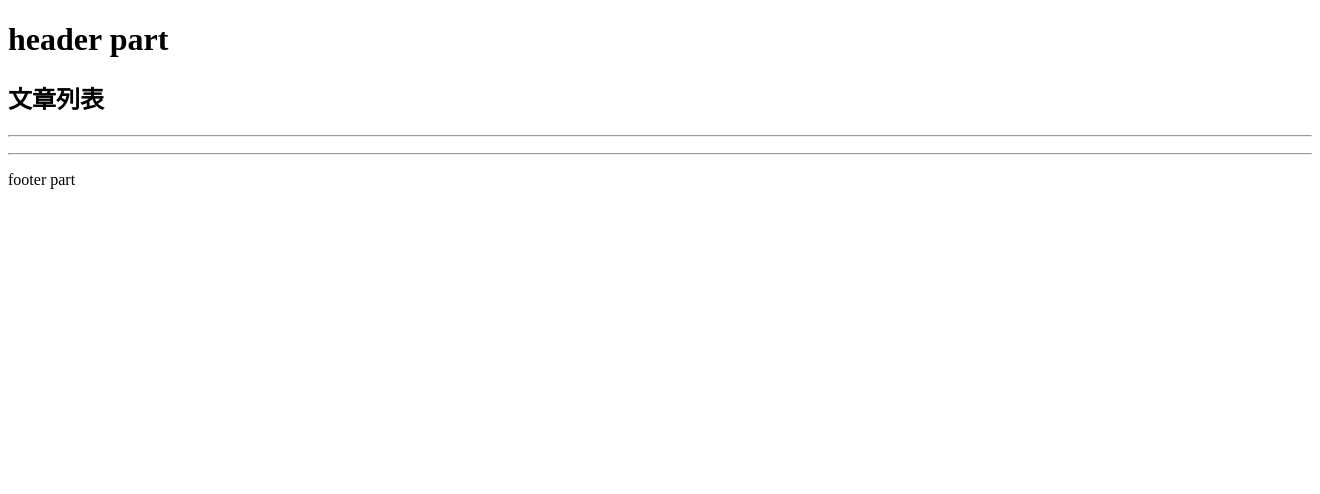
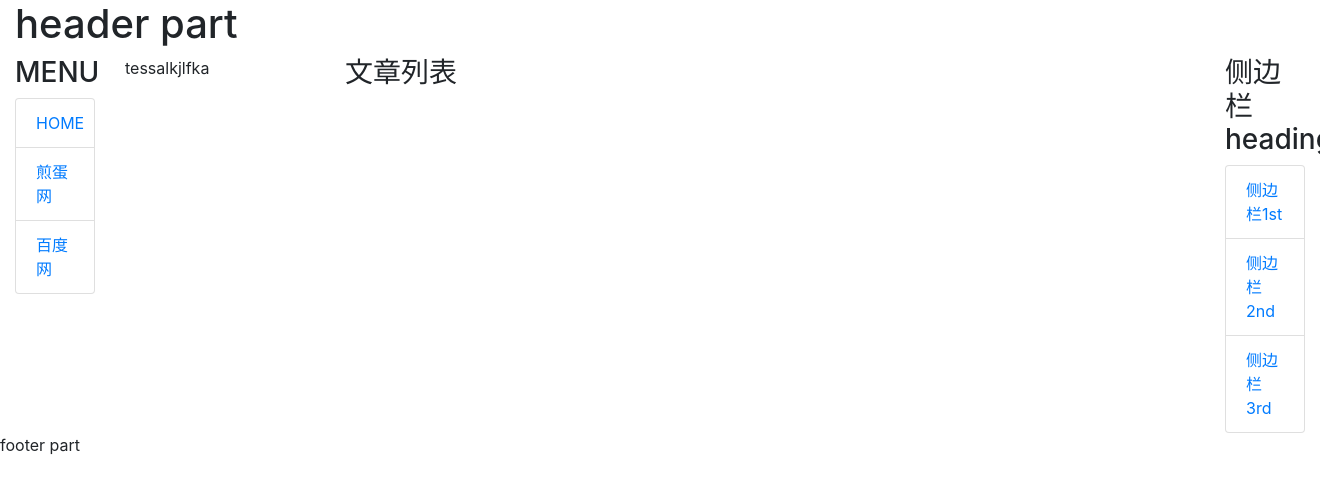
Before and after one commit to PaprikaLin/django-p, a Django app: page / in a window 1320 px wide; the page is wider, and only the part inside the window is pictured. Shown: the top 494 px of that part. Run offline with Django 3.2, Linux system fonts and the light colour scheme; data that the repository does not hold is empty; some libraries are stand-ins or nearby versions.

Commit message:
add ajax on mainpage

```diff
--- /dev/null
+++ b/mipha/static/mipha/css/mainpage.css
@@ -0,0 +1,5 @@
+
+ul {
+    list-style-type:none;
+    text-align: center;
+}
--- /dev/null
+++ b/mipha/static/mipha/js/mainpage.js
@@ -0,0 +1,6 @@
+$(document).ready(function() {
+    $('.post-list li a').click(function(event){
+        event.preventDefault();
+        $('#ajaxbody').load(this.href)
+    })
+})
--- a/mipha/templates/mipha/base.html
+++ /dev/null
@@ -1,20 +0,0 @@
-<!DOCTYPE html>
-<html>
-<head>
-{% load static %}
-
-<script type="text/javascript" src="{% static 'mipha/js/jquery.js' %}"></script>
-<meta charset="utf-8">
-<title>
-    {% block title %} {% endblock %}
-</title>
-</head>
-<body>
-    {% include 'mipha/header.html' %}
-    {% block headmessage %} {% endblock %}
-    <hr>
-    {% block content %} {% endblock %}
-    <hr>
-    {% include 'mipha/footer.html' %}
-</body>
-</html>
--- a/mipha/templates/mipha/header.html
+++ b/mipha/templates/mipha/header.html
@@ -1 +1,3 @@
-<h1> header part</h1>
+<div class="well">
+    <h1> header part</h1>
+</div>
--- a/mipha/templates/mipha/mainpage.html
+++ b/mipha/templates/mipha/mainpage.html
@@ -1,37 +1,79 @@
-{% extends 'mipha/base.html' %}
+{% extends 'base.html' %}
 
+{% block link %}
+{% load static %}
+<link rel="stylesheet" href="{% static 'mipha/css/mainpage.css' %}">
+<script type="text/javascript" src="{% static 'mipha/js/mainpage.js' %}"></script>
+{% endblock %}
 
 {% block title %}
     Paprika's blog
 {% endblock %}
 
-{% block headmessage %} <h2>文章列表</h2> {% endblock %}
-
 {% block content %}
-<div id="main">
-    <ul>
+<div class="row">
+    <!-- 左侧边栏 -->
+    <div class="col-sm-1 col-md-1">
+        <div class="panel panel-default">
+            <div class="panel panel-heading">
+                <h3> MENU </h3>
+            </div>
+            <div class="panel panel-body">
+                <div class="list-group">
+                    <a href="/" class="list-group-item">HOME</a>
+                    <a href="www.jandan.net" class="list-group-item">煎蛋网</a>
+                    <a href="www.baidu.com" class="list-group-item">百度网</a>
+                </div>
+            </div>
+        </div>
+    </div>
+    <!-- 中间内容 -->
+    <div class="col-sm-2 col-md-2">
+        tessalkjlfka
+    </div>
+    <div class="col-sm-6 col-md-6">
+        <div class="panel panel-default">
+            <div class="panel panel-heading">
+            {% block headmessage %} <h3>文章列表</h3> {% endblock %}
+            </div>
+            <div class="panel panel-body">
+                <ul class="post-list">
                     {% for post in posts %}
-        <li>
-            <a href="{{ post.slug }}">{{ post }}</a><span> -- {{ post.author }}</span>
+                    <li><a href="/{{ post.author}}/{{ post.slug }}">{{ post.title }}</a></li>
                     <hr>
-            <p>{{ post.body|linebreaksbr }}</p>
-            <hr>
-        </li>
                     {% endfor %}
                 </ul>
             </div>
+        </div>
+    </div>
+    <!-- ajax填充诗歌原文 -->
+    <div class="col-sm-2 col-md-2">
+        <div class="panel panel-default">
+            <div class="panel panel-heading">
+                <div id="ajaxhead">
 
-<style>
-    .para {
-        text-align: center;
-    }
-    ul {
-        list-style-type:none;
-    }
-    </style>
+                </div>
+            </div>
+            <div class="panel panel-body">
+                <div id="ajaxbody">
 
-<script>
-    console.log('asdf')
-    $('li').addClass('para')
-</script>
+                </div>
+            </div>
+        </div>
+    </div>
+    <!-- 右侧边栏 -->
+    <div class="col-sm-1 col-md-1">
+        <div class="panel panel-default">
+            <div class="panel panel-heading">
+                <h3> 侧边栏heading </h3>
+            </div>
+            <div class="panel panel-body">
+                <div class="list-group">
+                    <a href="/" class="list-group-item">侧边栏1st</a>
+                    <a href="www.jandan.net" class="list-group-item">侧边栏2nd</a>
+                    <a href="www.baidu.com" class="list-group-item">侧边栏3rd</a>
+            </div>
+        </div>
+    </div>
+</div>
 {% endblock %}
--- a/mipha/urls.py
+++ b/mipha/urls.py
@@ -12,8 +12,7 @@
 urlpatterns = [
     path('', views.index, name='index'),
     # 定义访问不同的地址返回不同的模板，
-    path('author/<str:author>', views.author_poets, name='author_poets'),
+    path('<str:author>', views.author_poets, name='author_poets'),
     # re_path(r'^author/(\w+)$', views.author_poets, name='author_poets')
-    path('poet/<str:poet>', views.poets, name='poet'),
-    path('jquery/', views.jquery, name='jq')
+    path('<str:author>/<int:slug>', views.poets, name='poet'),
 ]
--- a/mipha/views.py
+++ b/mipha/views.py
@@ -38,11 +38,6 @@
     return render(request, 'mipha/author_filter.html', context)
 
 
-def poets(request, poet):
-    poet = get_object_or_404(Post, title=poet)
+def poets(request, author, slug):
+    poet = get_object_or_404(Post, author=author, slug=slug)
     return render(request, 'mipha/poet.html', {'poet': poet})
-
-
-def jquery(request):
-    with open('templates/mipha/jquery.js', 'r') as f:
-        return HttpResponse(f.read())
--- a/paprika/settings.py
+++ b/paprika/settings.py
@@ -55,7 +55,7 @@
 TEMPLATES = [
     {
         'BACKEND': 'django.template.backends.django.DjangoTemplates',
-        'DIRS': [],
+        'DIRS': [os.path.join(BASE_DIR, 'templates')],
         'APP_DIRS': True,
         'OPTIONS': {
             'context_processors': [
--- /dev/null
+++ b/templates/base.html
@@ -0,0 +1,33 @@
+<!DOCTYPE html>
+<html>
+<head>
+<meta charset="utf-8">
+{% load static %}
+
+<script type="text/javascript" src="{% static 'mipha/js/jquery.js' %}"></script>
+
+<!-- 引入BOOTSTRAP CND -->
+<link rel="stylesheet" href="https://stackpath.bootstrapcdn.com/bootstrap/4.4.1/css/bootstrap.min.css"
+integrity="sha384-Vkoo8x4CGsO3+Hhxv8T/Q5PaXtkKtu6ug5TOeNV6gBiFeWPGFN9MuhOf23Q9Ifjh" crossorigin="anonymous">
+
+<script src="https://stackpath.bootstrapcdn.com/bootstrap/4.4.1/js/bootstrap.min.js"
+integrity="sha384-wfSDF2E50Y2D1uUdj0O3uMBJnjuUD4Ih7YwaYd1iqfktj0Uod8GCExl3Og8ifwB6" crossorigin="anonymous"></script>
+
+{% block link %} {% endblock %}
+<title>
+    {% block title %} {% endblock %}
+</title>
+
+</head>
+
+
+<body>
+    <div class="container-fluid">
+        {% include 'mipha/header.html' %}
+        {% block content %} {% endblock %}
+        <div class="panel-footer">
+            {% include 'mipha/footer.html' %}
+        </div>
+    </div>
+</body>
+</html>
```
Lines whose indentation alone changed are shown as unchanged.
